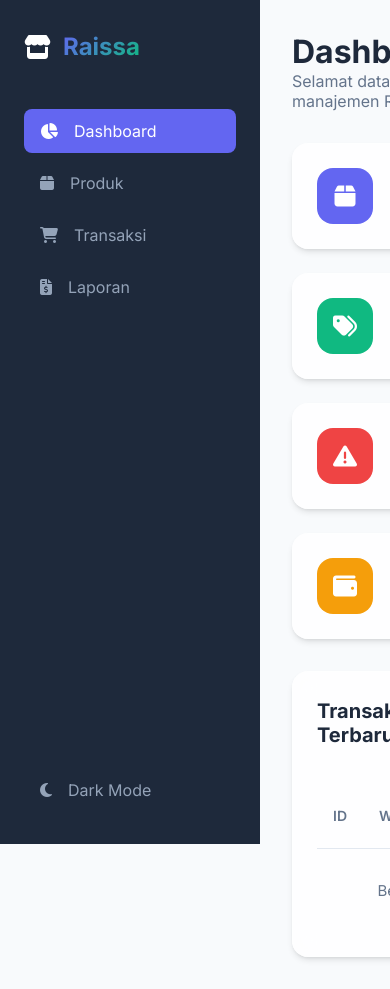
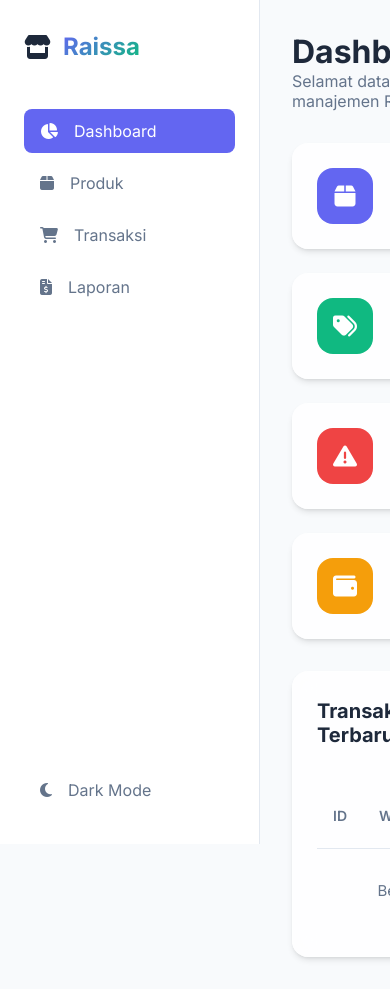
Before and after one commit to wibisanabama/warung-sembako, a PHP site: page /index.php in a window 390 px wide; the page is wider, and only the part inside the window is pictured. Run offline with PHP 8.4, Linux system fonts and the light colour scheme; data comes from the database, SQL or seed files in the repository; data that the repository does not hold is empty.

Commit message:
feat: add global stylesheet with responsive layout and theme support

```diff
--- a/assets/css/style.css
+++ b/assets/css/style.css
@@ -6,9 +6,10 @@
     --danger: #ef4444;
     --background: #f8fafc;
     --card-bg: rgba(255, 255, 255, 0.8);
-    --sidebar-bg: #1e293b;
-    --sidebar-text: #94a3b8;
-    --sidebar-active: #ffffff;
+    --sidebar-bg: #ffffff;
+    --sidebar-text: #64748b;
+    --sidebar-active: #1e293b;
+    --sidebar-logo: #1e293b;
     --text-main: #1e293b;
     --text-muted: #64748b;
     --border-color: #e2e8f0;
@@ -24,6 +25,10 @@
     --text-muted: #94a3b8;
     --border-color: #334155;
     --glass-border: rgba(255, 255, 255, 0.1);
+    --sidebar-bg: #1e293b;
+    --sidebar-text: #94a3b8;
+    --sidebar-active: #ffffff;
+    --sidebar-logo: #ffffff;
 }
 
 * {
@@ -54,12 +59,13 @@ body {
     display: flex;
     flex-direction: column;
     z-index: 1000;
+    border-right: 1px solid var(--border-color);
 }
 
 .logo {
     font-size: 1.5rem;
     font-weight: 700;
-    color: #fff;
+    color: var(--sidebar-logo);
     margin-bottom: 3rem;
     display: flex;
     align-items: center;
@@ -93,8 +99,8 @@ body {
 }
 
 .nav-link:hover {
-    background-color: rgba(255, 255, 255, 0.05);
-    color: var(--sidebar-active);
+    background-color: rgba(99, 102, 241, 0.05);
+    color: var(--primary);
 }
 
 .nav-link.active {
```
